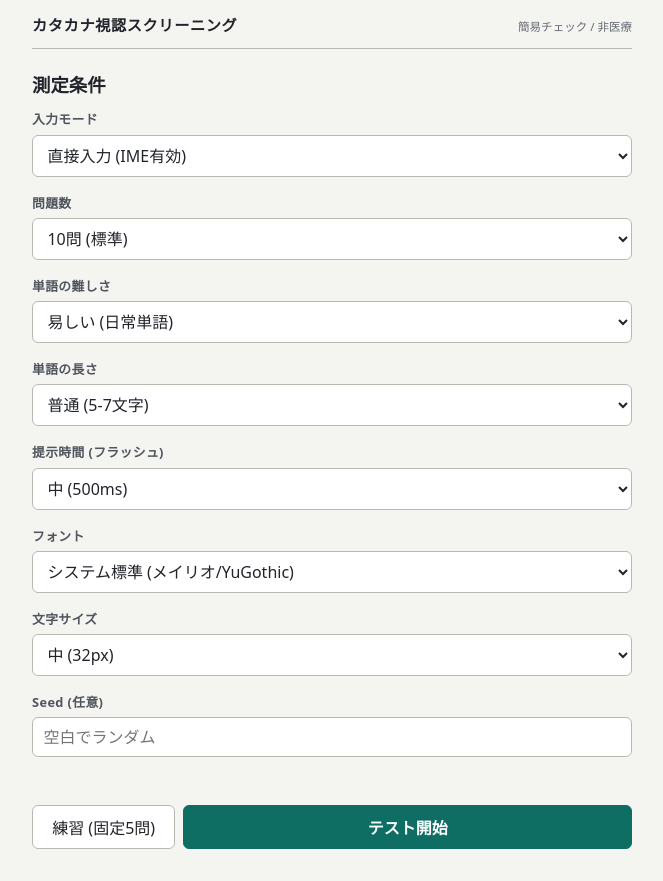
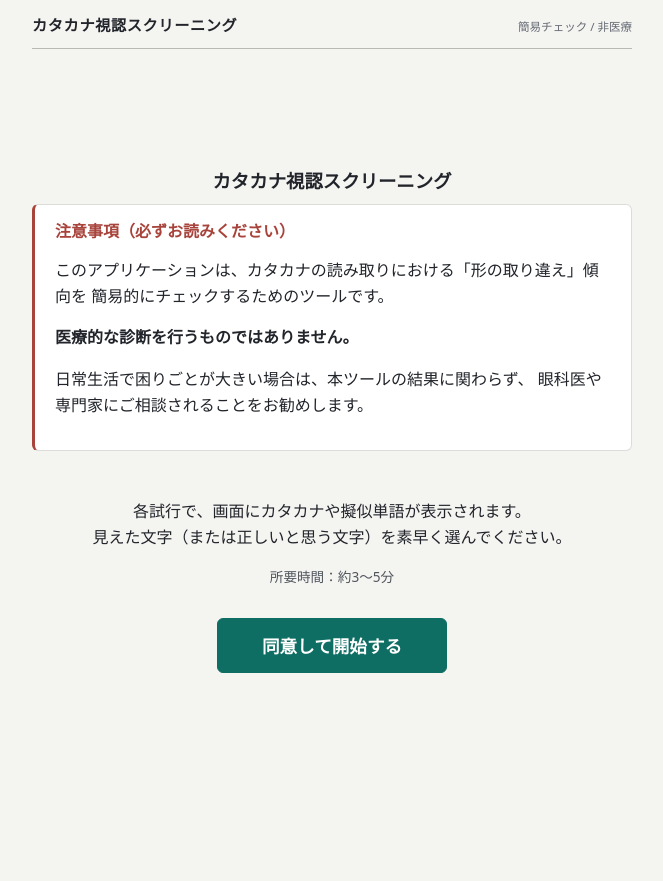
Before and after one commit to yuma-lam04/katakanaScanning, a React (Vite) app: page / in a window 1280 px wide. Shown: the whole page, without its empty margins (308-971 px from the left). After the commit the page ends 800 px from the top, so only its background shows below. Built offline with nearby package versions, Linux system fonts and the light colour scheme.

Commit message:
Home画面を初期表示として復活

```diff
--- a/src/App.tsx
+++ b/src/App.tsx
@@ -29,7 +29,7 @@ const resolveSeed = (config: TestConfig): TestConfig => ({
 });
 
 function App() {
-  const [view, setView] = useState<View>('setup');
+  const [view, setView] = useState<View>('home');
   const [config, setConfig] = useState<TestConfig>(DEFAULT_CONFIG);
   // Config actually used for the running test: same as `config` but with the
   // seed resolved. Kept separate so a blank seed stays blank in the setup form
@@ -70,7 +70,7 @@ function App() {
   };
 
   const handleRestart = () => setView('setup');
-  const handleHome = () => setView('setup');
+  const handleHome = () => setView('home');
 
   return (
     <div className="container">
```
